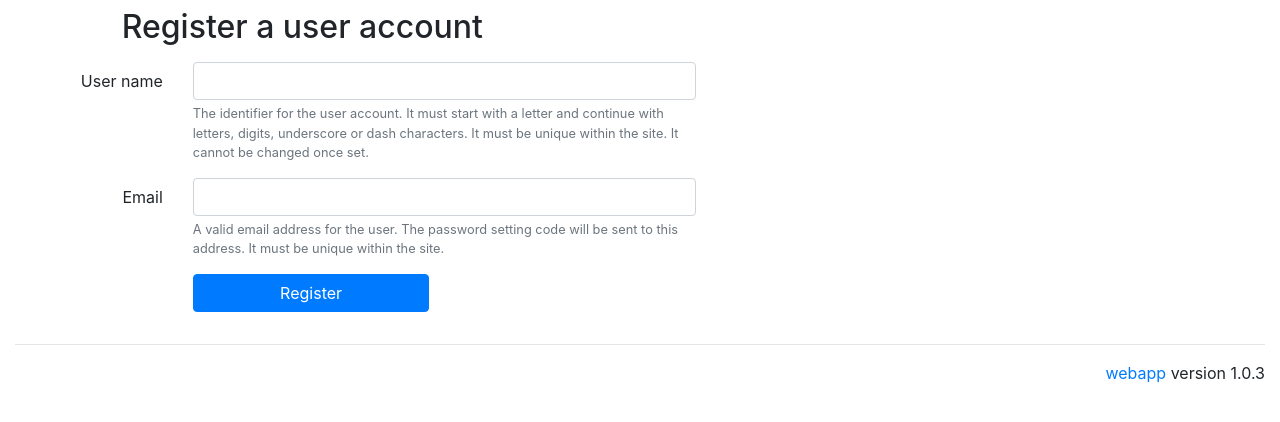
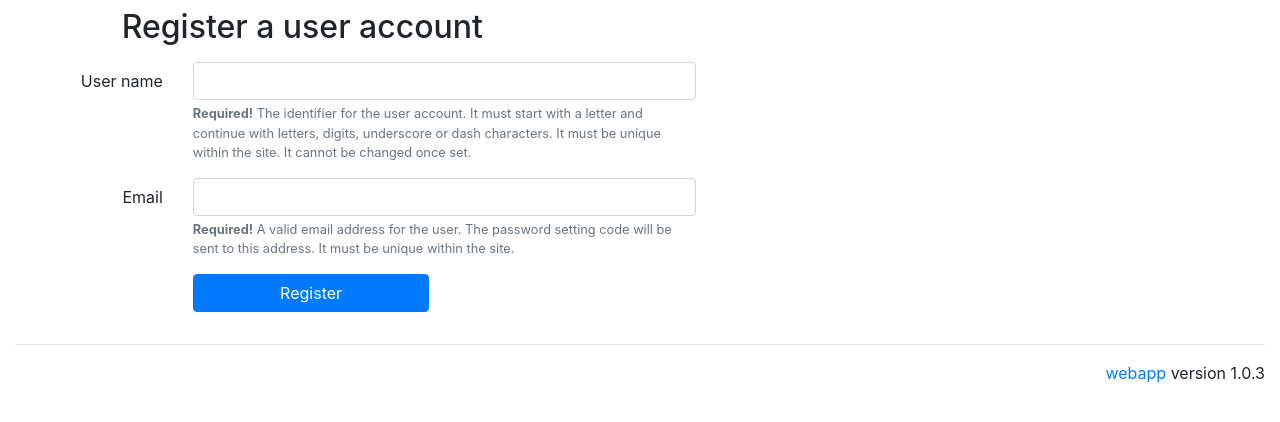
Before and after one commit to pekrau/webapp-flask-couchdb-template, a Flask app: page /user/register in a window 1280 px wide. Shown: the part 58-480 px from the top of the page. Run offline with Flask 2, Linux system fonts and the light colour scheme; data that the repository does not hold is empty; parts of the project's set-up code (start-up, migrations or seed data) failed here and were passed over; some libraries are stand-ins or nearby versions.

Commit message:
Minor fix in field input help text.

```diff
--- a/webapp/templates/user/register.html
+++ b/webapp/templates/user/register.html
@@ -15,6 +15,7 @@
       <input type="text" class="form-control" id="username" name="username"
              aria-describedby="usernameHelp">
       <small id="usernameHelp" class="form-text text-muted">
+        <strong>Required!</strong>
         The identifier for the user account. It must start with a
 	letter and continue with letters, digits, underscore or dash
 	characters. It must be unique within the site. It cannot be
@@ -28,6 +29,7 @@
       <input type="text" class="form-control" id="email" name="email"
              aria-describedby="emailHelp">
       <small id="emailHelp" class="form-text text-muted">
+        <strong>Required!</strong>
 	A valid email address for the user. The password setting code
 	will be sent to this address. It must be unique within the
 	site.
```
